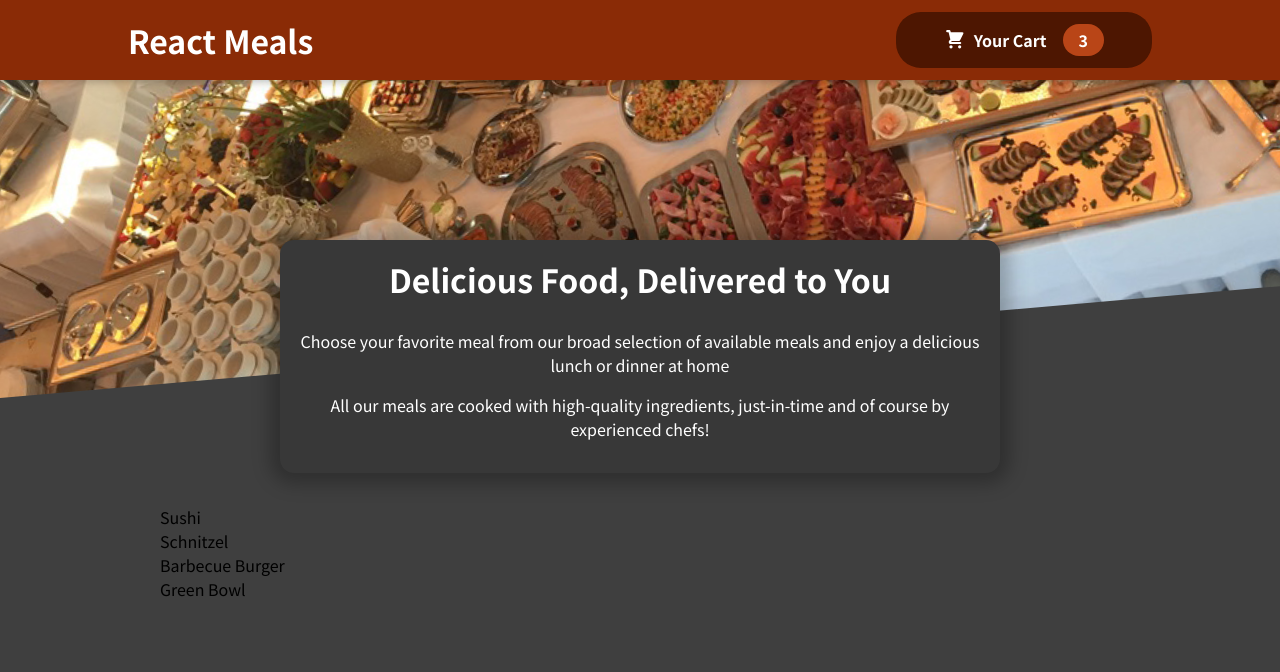
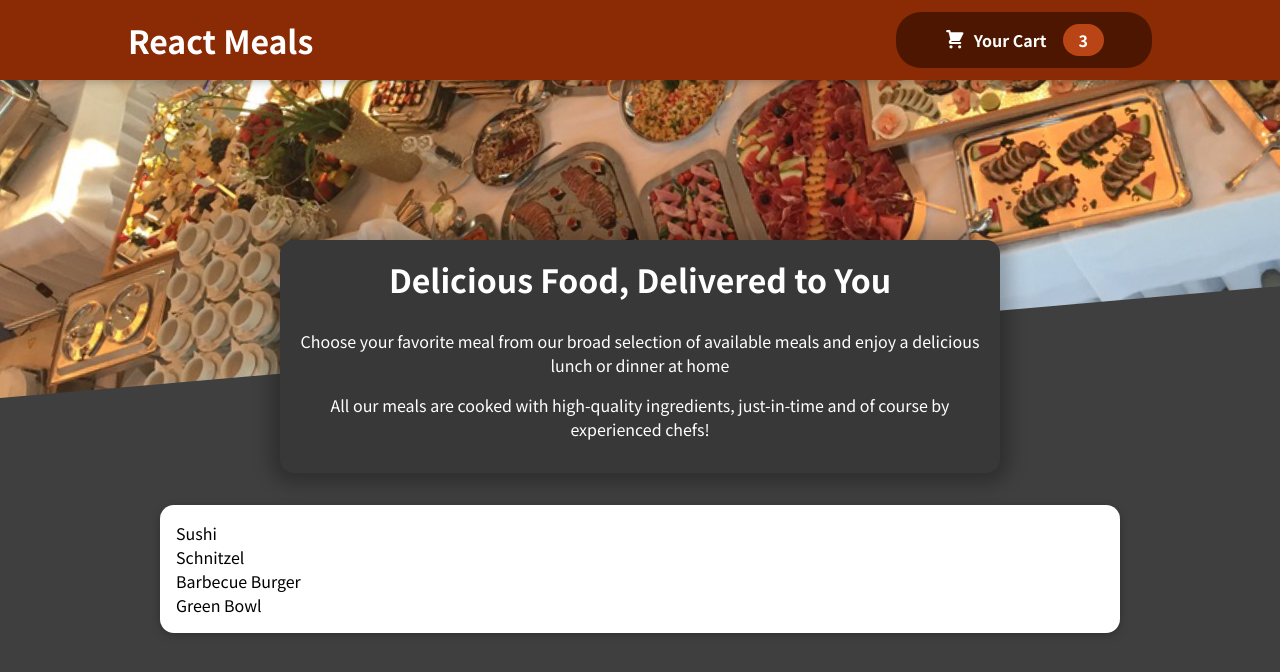
Before and after one commit to justsyre/react-project-two, a React (Create React App) app: page / in a window 1280 px wide. Shown: the top 672 px of the page. Built offline with nearby package versions, Linux system fonts and the light colour scheme.

Commit message:
Add card component, applies to AvailableMeal

```diff
--- a/src/components/Meals/AvailableMeals.js
+++ b/src/components/Meals/AvailableMeals.js
@@ -1,3 +1,5 @@
+import Card from "../UI/Card";
+
 import classes from "./AvailableMeals.module.css";
 
 const DUMMY_MEALS = [
@@ -31,7 +33,9 @@
 
   return (
     <section className={classes.meals}>
-      <ul>{mealsList}</ul>
+      <Card>
+        <ul>{mealsList}</ul>
+      </Card>
     </section>
   );
 };
--- /dev/null
+++ b/src/components/UI/Card.js
@@ -0,0 +1,9 @@
+import React from "react";
+
+import classes from "./Card.module.css";
+
+const Card = (props) => {
+  return <div className={classes.card}>{props.children}</div>;
+};
+
+export default Card;
--- /dev/null
+++ b/src/components/UI/Card.module.css
@@ -0,0 +1,6 @@
+.card {
+  padding: 1rem;
+  box-shadow: 0 2px 8px rgba(0, 0, 0, 0.25);
+  border-radius: 14px;
+  background-color: white;
+}
```
Also changed, not shown: 1 other file (tests, documents, lock files or other folders).
